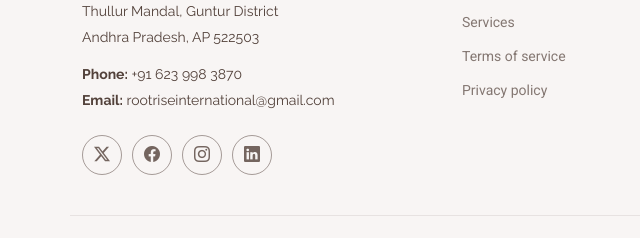
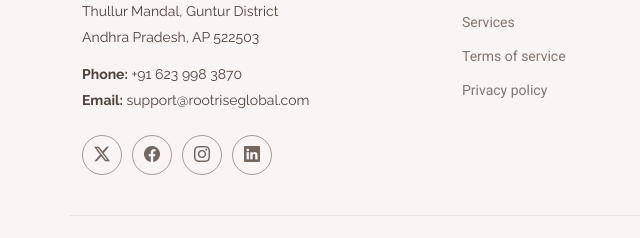
Before and after one commit to PrudhviJonnalagadda/RootRise-Global, a plain HTML site: page pickles_snacks.html in a window 1280 px wide. Shown: the part 4834-5072 px from the top of the page, 0-640 px from the left. Drawn offline with Linux system fonts and the light colour scheme.

Commit message:
add support mail

```diff
--- a/pickles_snacks.html
+++ b/pickles_snacks.html
@@ -534,7 +534,7 @@
             <p>Thullur Mandal, Guntur District</p>
             <p>Andhra Pradesh, AP 522503</p>
             <p class="mt-3"><strong>Phone:</strong> <span>+91 623 998 3870</span></p>
-            <p><strong>Email:</strong> <span>rootriseinternational@gmail.com</span></p>
+            <p><strong>Email:</strong> <span>support@rootriseglobal.com</span></p>
           </div>
           <div class="social-links d-flex mt-4">
             <a href=""><i class="bi bi-twitter-x"></i></a>
```
Also changed, not shown: index.html (+1 -1 lines).
